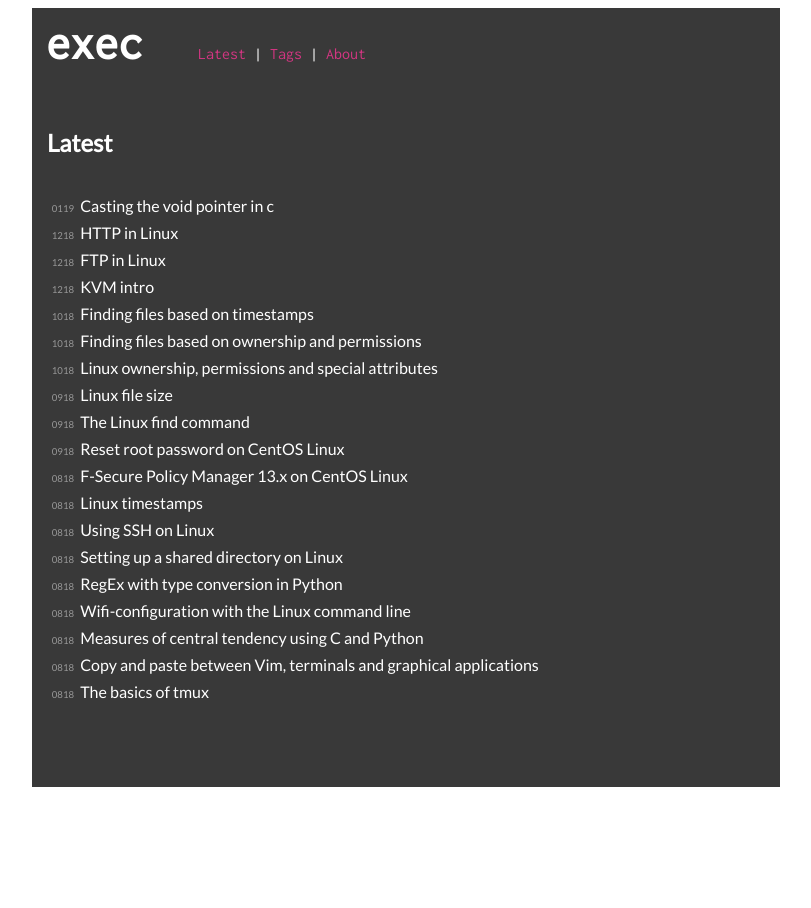
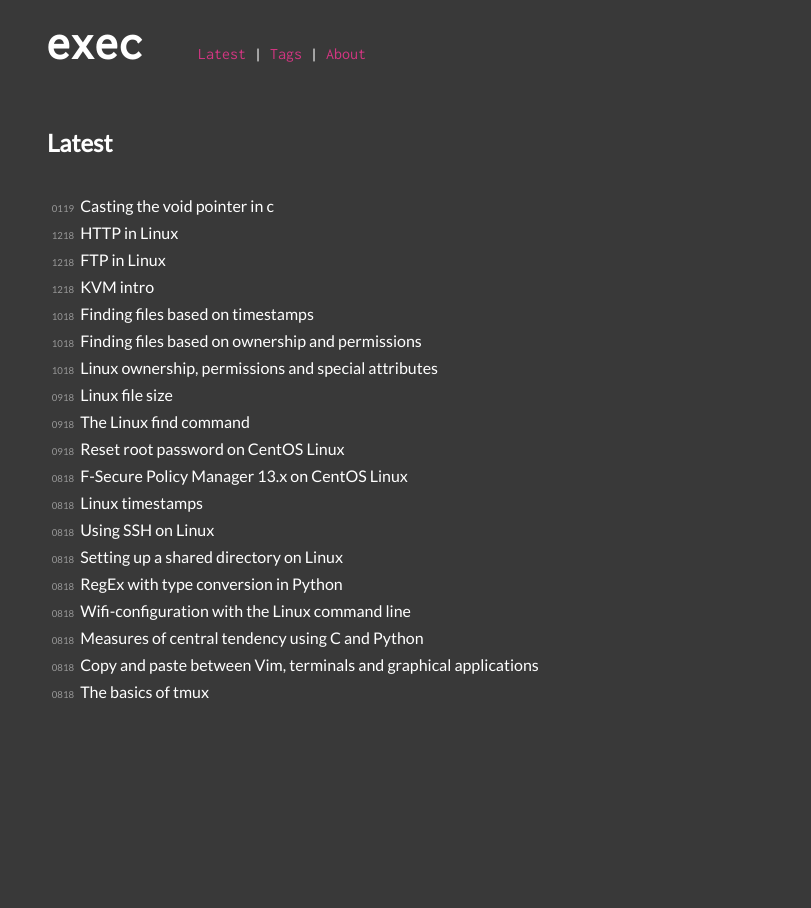
Before and after one commit to execas/execas.github.io, a Jekyll site: the page built from index.html, in a window 1280 px wide. Shown: the whole page, without its empty margins (234-1045 px from the left). Built offline with Jekyll 4.4.1, drawn with Linux system fonts in a browser that asks for light colours.

Commit message:
Update execas.css

```diff
--- a/css/execas.css
+++ b/css/execas.css
@@ -9,7 +9,7 @@ body {
      /*color: #252525;*/
      color:#ffffff;
      font-size: 16px;
-     background-color:#ffffff;
+     background-color:#393939;
      /*background-color: #1d1e22;*/
      /*background-color: #f2f2f2;*/
      /*background-color: #ffffff;*/
```
